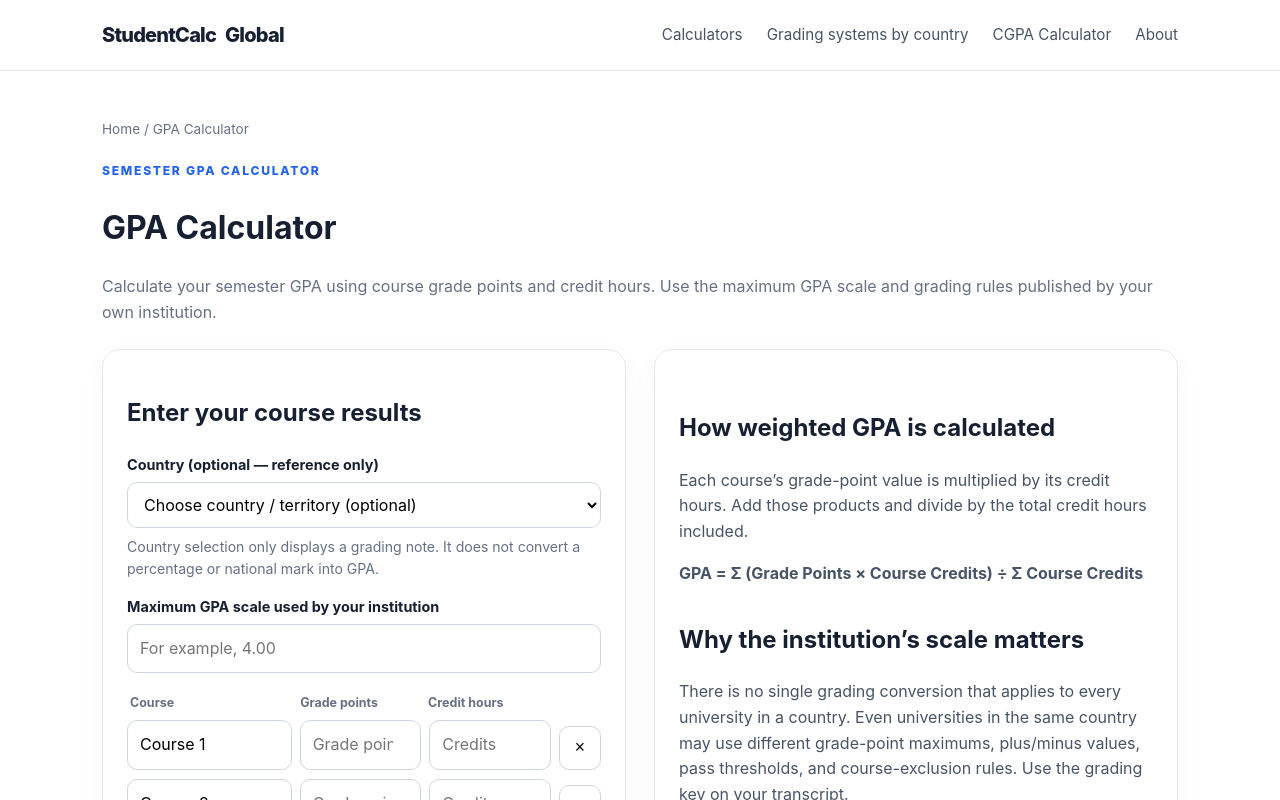
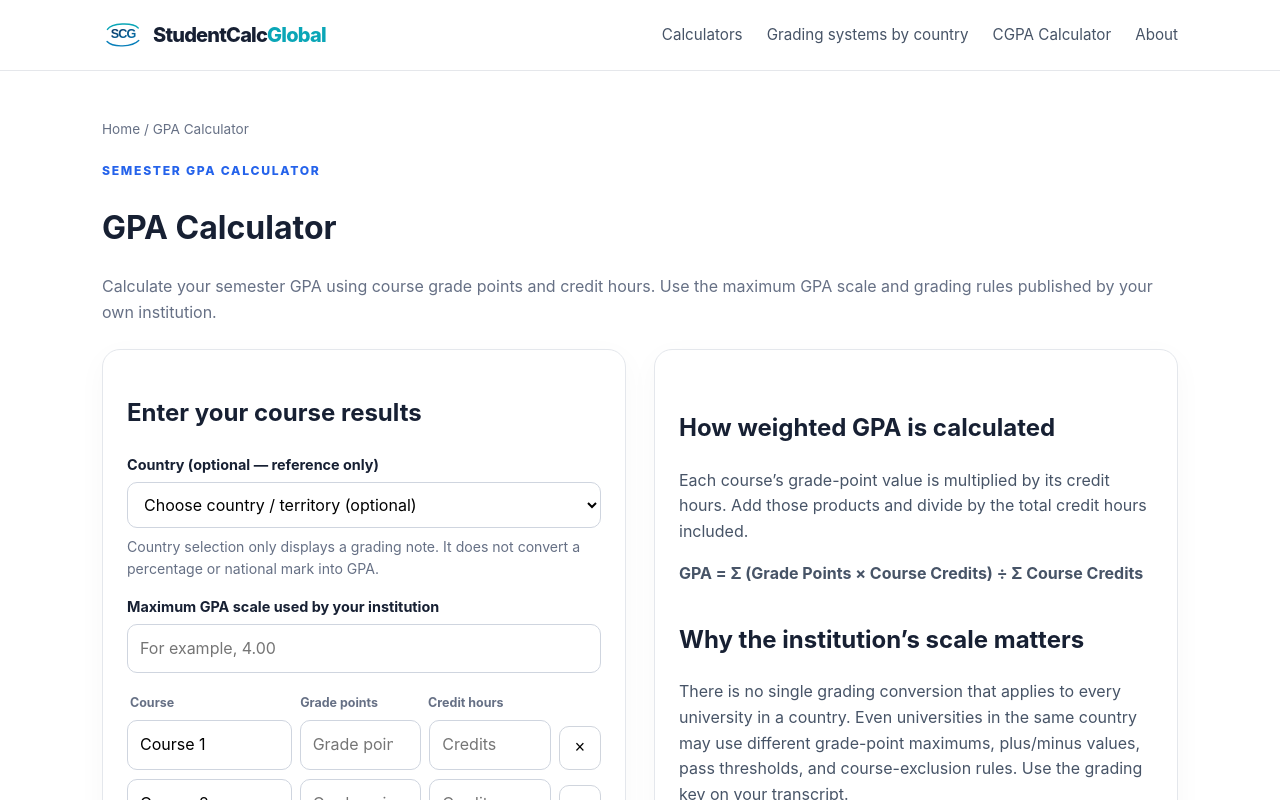
Before and after one commit to mmabid2025-rgb/studentcalcglobal, a plain HTML site: page gpa-calculator.html in a window 1280 px wide. Shown: the top 800 px of the page. Drawn offline with Linux system fonts and the light colour scheme.

Commit message:
Add SCG logo to GPA calculator branding

```diff
--- a/gpa-calculator.html
+++ b/gpa-calculator.html
@@ -5,7 +5,7 @@
 <title>GPA Calculator — Credit-Weighted Semester GPA | StudentCalcGlobal</title><meta content="Calculate semester GPA using course grade points and credit hours. Choose your institution’s GPA scale, add or remove courses, and get a validated weighted GPA." name="description"/><meta content="index,follow,max-image-preview:large" name="robots"/>
 <link href="https://studentcalcglobal.com/gpa-calculator.html" rel="canonical"/>
 <meta content="website" property="og:type"/><meta content="GPA Calculator — Credit-Weighted Semester GPA | StudentCalcGlobal" property="og:title"/><meta content="Calculate semester GPA using course grade points and credit hours. Choose your institution’s GPA scale, add or remove courses, and get a validated weighted GPA." property="og:description"/><meta content="https://studentcalcglobal.com/gpa-calculator.html" property="og:url"/>
-<link href="/assets/style.css" rel="stylesheet"/><style>
+<link href="/assets/style.css" rel="stylesheet"/><link rel="icon" type="image/svg+xml" href="/assets/studentcalcglobal-logo.svg"/><style>
   .gpa-main{padding:48px 0 64px}
   .gpa-layout{display:grid;grid-template-columns:minmax(0,1fr) minmax(0,1fr);gap:28px;align-items:start}
   .gpa-card{border:1px solid #e4e7ec;border-radius:18px;padding:24px;background:#fff;box-shadow:0 8px 30px #10182808}
@@ -27,7 +27,7 @@
 </style>
 <script type="application/ld+json">{"@context":"https://schema.org","@type":"WebPage","name":"GPA Calculator","url":"https://studentcalcglobal.com/gpa-calculator.html","description":"Calculate semester GPA using course grade points and credit hours. Choose your institution’s GPA scale, add or remove courses, and get a validated weighted GPA."}</script>
 </head><body>
-<header class="site-header"><div class="wrap nav"><a class="brand" href="/">StudentCalc<span>Global</span></a><nav aria-label="Main navigation"><a href="/#calculators">Calculators</a><a href="/country-grading-systems.html">Grading systems by country</a><a href="/cgpa-calculator.html">CGPA Calculator</a><a href="/about.html">About</a></nav></div></header>
+<header class="site-header"><div class="wrap nav"><a class="brand" href="/" aria-label="StudentCalcGlobal home"><img src="/assets/studentcalcglobal-logo.svg" alt="" width="42" height="32"/> <span>StudentCalc<strong>Global</strong></span></a><nav aria-label="Main navigation"><a href="/#calculators">Calculators</a><a href="/country-grading-systems.html">Grading systems by country</a><a href="/cgpa-calculator.html">CGPA Calculator</a><a href="/about.html">About</a></nav></div></header>
 <main class="gpa-main"><div class="wrap">
 <div class="breadcrumbs"><a href="/">Home</a> / GPA Calculator</div>
 <p class="eyebrow">SEMESTER GPA CALCULATOR</p><h1>GPA Calculator</h1><p class="muted">Calculate your semester GPA using course grade points and credit hours. Use the maximum GPA scale and grading rules published by your own institution.</p>
```
